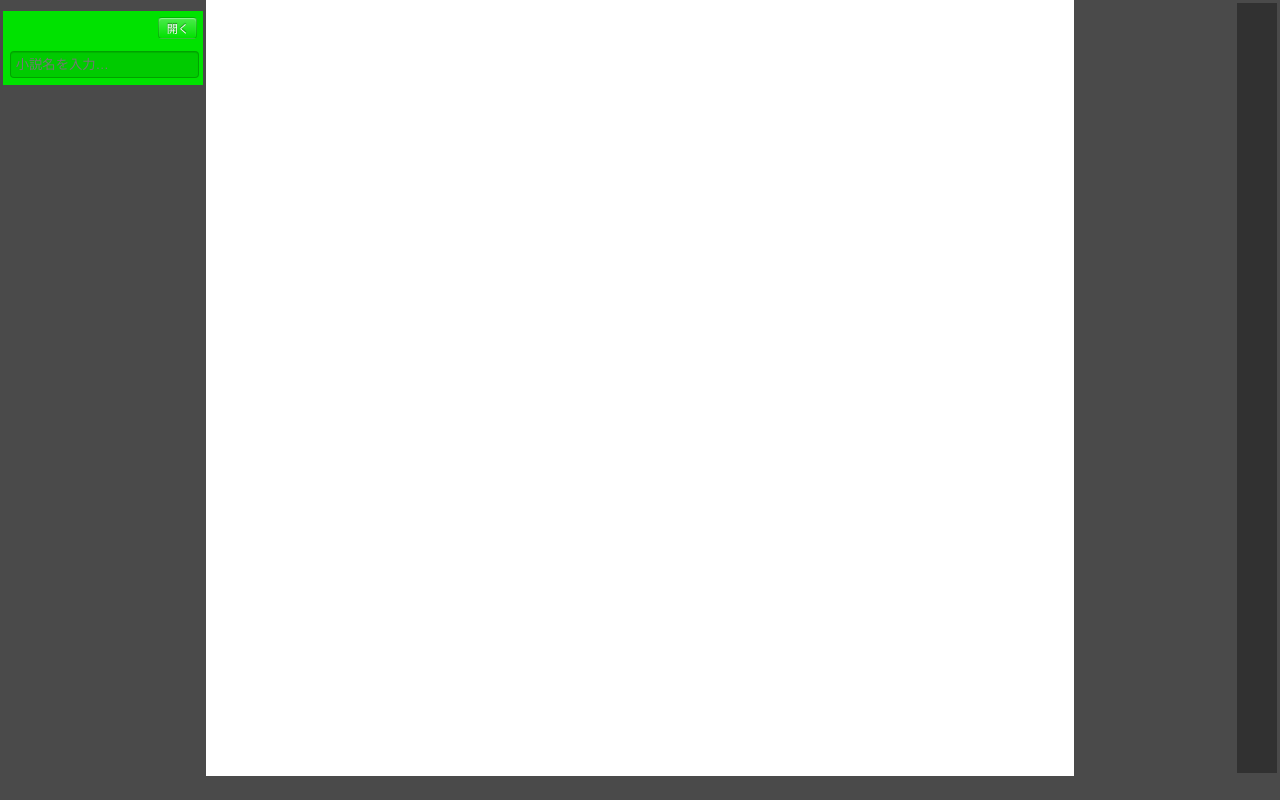
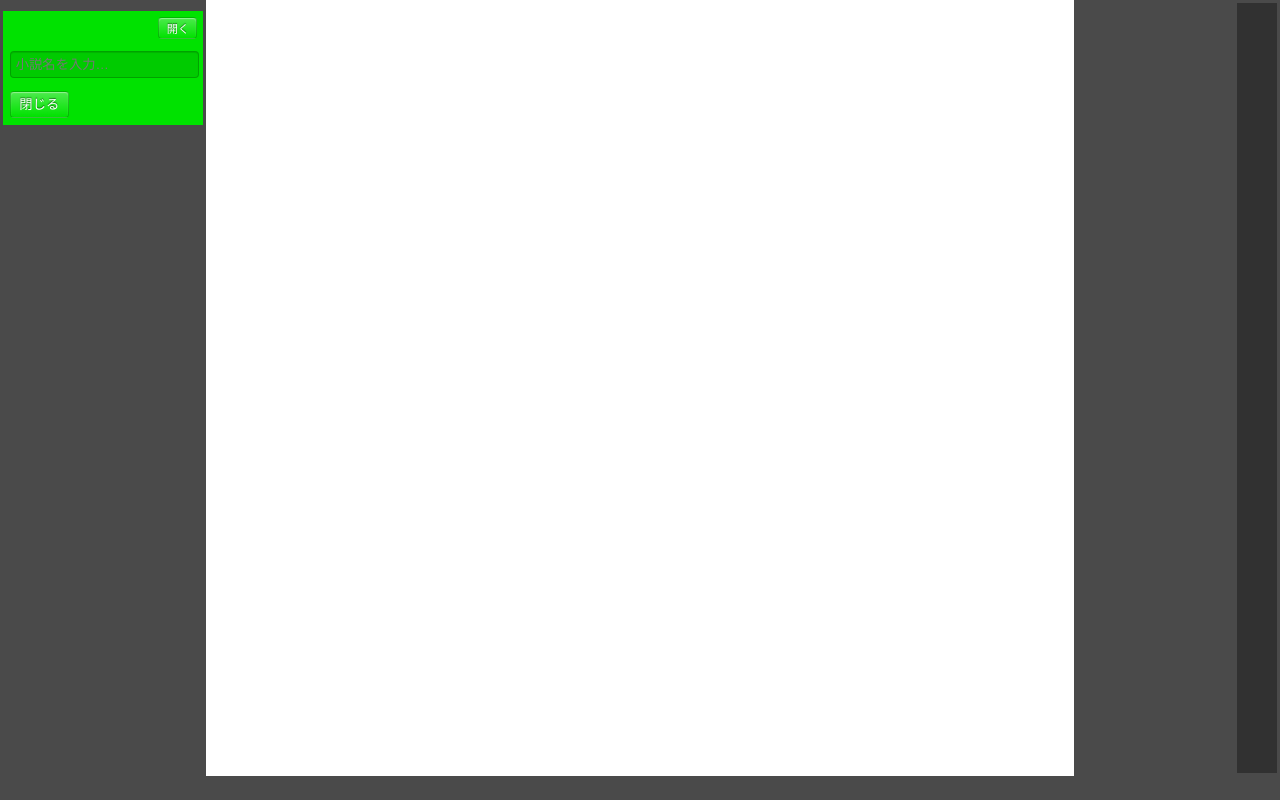
Before and after one commit to WriterLighter/WriterLighter-old, an Electron app: page index.html in a window 1280 px wide. Drawn offline with nearby package versions, Linux system fonts and the light colour scheme; files that its build step writes are made by us from their sources; no server answers.

Commit message:
Add close button

```diff
--- a/index.html
+++ b/index.html
@@ -26,6 +26,7 @@
           <div id="selectnovel">
             <input type="seaech" placeholder="小説名を入力…"
               id="inputNovelName">
+            <button id="closeselectnovel">閉じる</button>
             <ul id="novelList"></ul>
           </div>
         </div>
```
